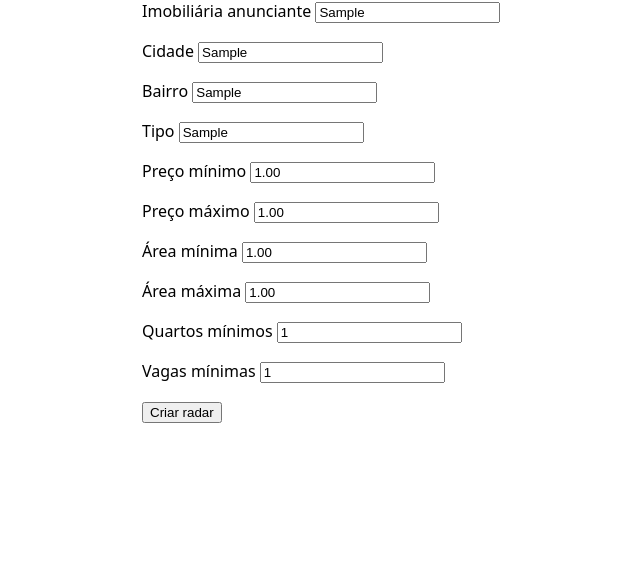
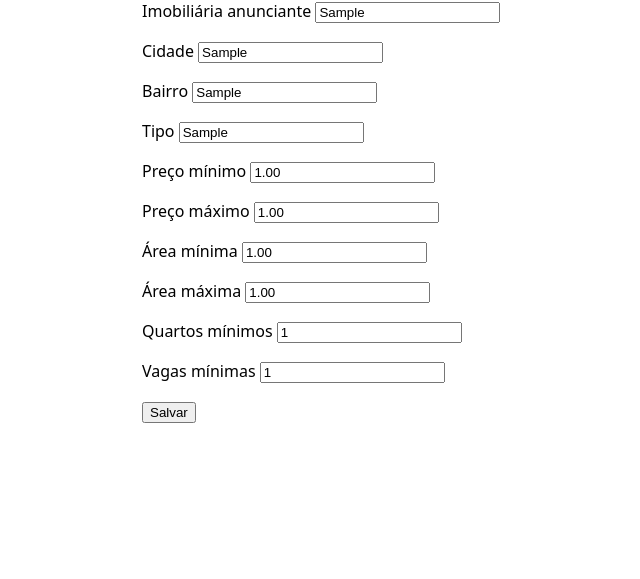
Before and after one commit to Rafael-Evangelista/rondimob, a Django app: page /area/radares/00000000-0000-0000-0000-000000000001/ in a window 1280 px wide. Shown: the part 116-695 px from the top of the page, without its empty margins (82-722 px from the left). Run offline with Django 5.2, Linux system fonts and the light colour scheme; a user stored in the database is signed in; tables that the repository leaves empty hold one stand-in row (values such as "Sample post"); parts of the project's set-up code (start-up, migrations or seed data) failed here and were passed over.

Commit message:
Usar Salvar no formulário de editar radar
O botão deixa de repetir Criar radar na edição. A criação continua com o mesmo rótulo.

Co-authored-by: Rafael <rfleds94@gmail.com>

```diff
--- a/radares/templates/radares/novo.html
+++ b/radares/templates/radares/novo.html
@@ -57,7 +57,7 @@
       {{ form.vagas_minimas }}
       {{ form.vagas_minimas.errors }}
     </p>
-    <button type="submit">Criar radar</button>
+    <button type="submit">{{ botao }}</button>
   </form>
 </main>
 {% endblock %}
--- a/radares/views.py
+++ b/radares/views.py
@@ -17,7 +17,12 @@ def novo(request):
     return render(
         request,
         "radares/novo.html",
-        {"form": form, "titulo": "Novo radar", "acao": "/area/radares/novo/"},
+        {
+            "form": form,
+            "titulo": "Novo radar",
+            "acao": "/area/radares/novo/",
+            "botao": "Criar radar",
+        },
     )
 
 
@@ -39,5 +44,6 @@ def editar(request, radar_id):
             "form": form,
             "titulo": "Editar radar",
             "acao": f"/area/radares/{radar.id}/",
+            "botao": "Salvar",
         },
     )
```
Also changed, not shown: radares/tests/test_editar.py (+3 -0 lines).
